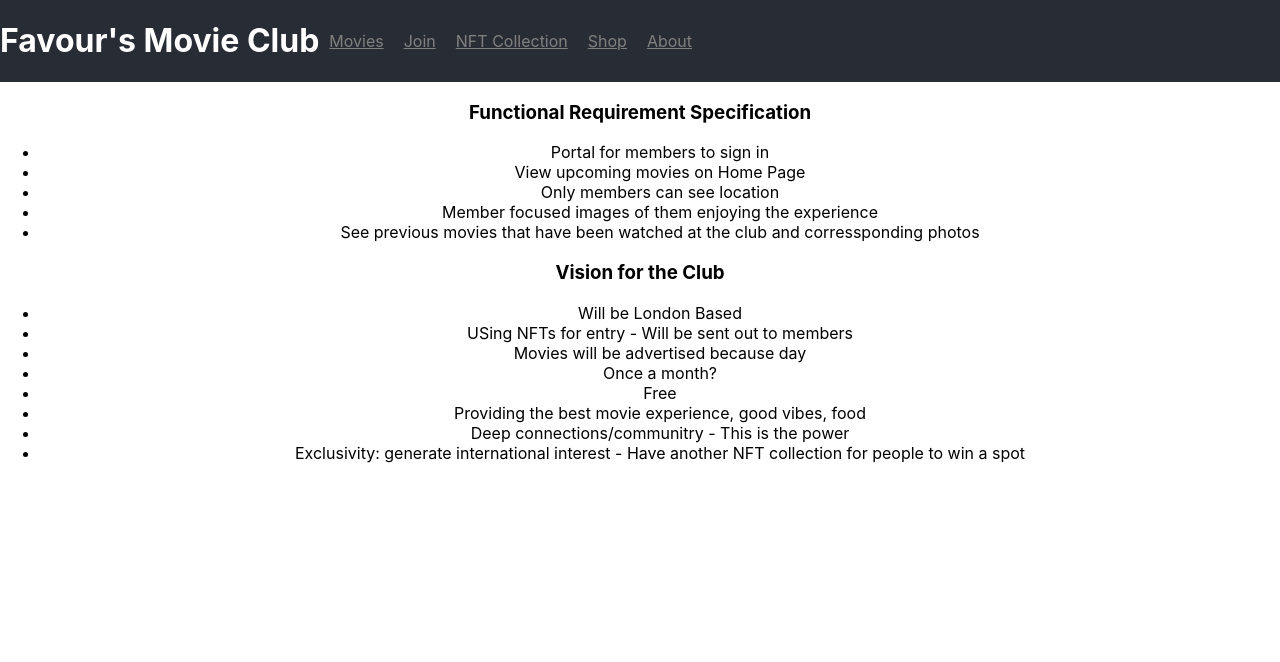
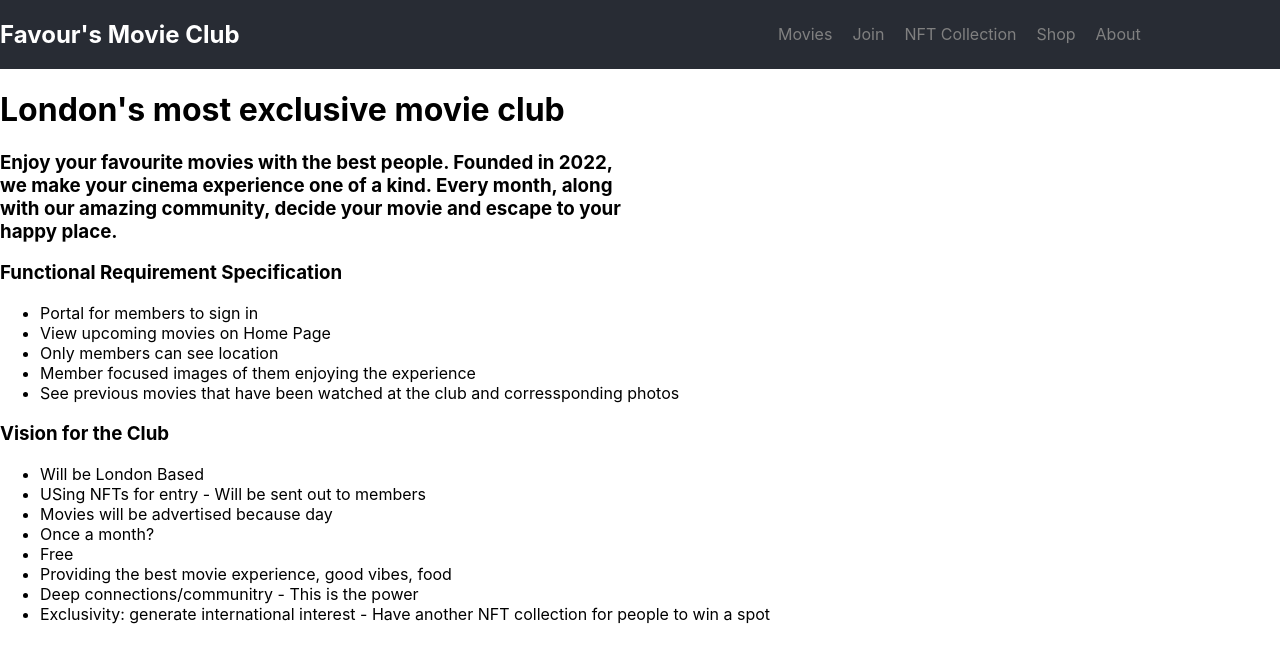
Before and after one commit to FavourEEZ/ReactApplications, a React (Create React App) app: page / in a window 1280 px wide. Shown: the top 662 px of the page. Built offline with nearby package versions, Linux system fonts and the light colour scheme.

Commit message:
UI fixes on the Nav-bar

```diff
--- a/src/App.css
+++ b/src/App.css
@@ -1,28 +1,51 @@
 .App {
-  text-align: center;
+  /* text-align: center; */
 }
 
 .App-header {
   background-color: #282c34;
-  /* min-height: 100vh; */
   display: flex;
-  flex-direction: row;
-  align-items: center;
-  justify-content: flex-start;
+  /* flex-direction: row; */
+  /* align-items: center; */
+  /* justify-content: flex-start; */
+  justify-content: space-between;
+
   color: white;
 }
 
-.centerText {
-  color: white;
-  /* align-items: center; */
-  /* text-align: center;   */
+/* .nav{
+  display: flex;
+  justify-content: space-between;
 }
 
 .nav-items {
-  /* background-color: orange; */
+  list-style: none;
+  display: flex;
+  gap: 10px;
+} */
+
+
+.centerText {
+  color: white;
+}
+
+.nav-items-wrapper{
+  display: flex;
+  /* justify-content: flex-end; */
+  align-items: center;
+  width: 40%;
+}
+
+.nav-items {
+  text-decoration: none;
   display: flex;
   color: gray;
-  padding: 10px;
-  font: u;
+  margin: 10px;
   justify-content: flex-end;
 }
+
+.wrapper-landing-text{
+  width: 50%;
+}
+
+/* min-height: 100vh; */
--- a/src/App.js
+++ b/src/App.js
@@ -3,15 +3,35 @@ import './App.css';
 function App() {
   return (
     <div className="App">
-      <header className="App-header">
+      <header className="">
+        <nav className="App-header">
+          <div>
             <h1 className="centerText"> Favour's Movie Club </h1>
+          </div>
+
+          <div className="nav-items-wrapper">
             <a href="#" className="nav-items" >Movies</a>
             <a href="#" className="nav-items" >Join</a>
             <a href="#" className="nav-items" >NFT Collection</a>
             <a href="#" className="nav-items" >Shop</a>
             <a href="#" className="nav-items" >About</a>
+          </div>
+        </nav>
+
       </header>
       <div className="main-wrapper">
+        <div className="wrapper-landing-text">
+          <h1>London's most exclusive movie club</h1>
+          <h3>Enjoy your favourite movies with the best people.
+            Founded in 2022, we make your cinema experience one of
+            a kind. Every month, along with our amazing community,
+            decide your movie and escape to your happy place.
+          </h3>
+        </div>
+
+        <div>
+
+        </div>
         <h3>Functional Requirement Specification</h3>
         <ul>
           <li> Portal for members to sign in </li>
```
Lines whose indentation alone changed are shown as unchanged.
